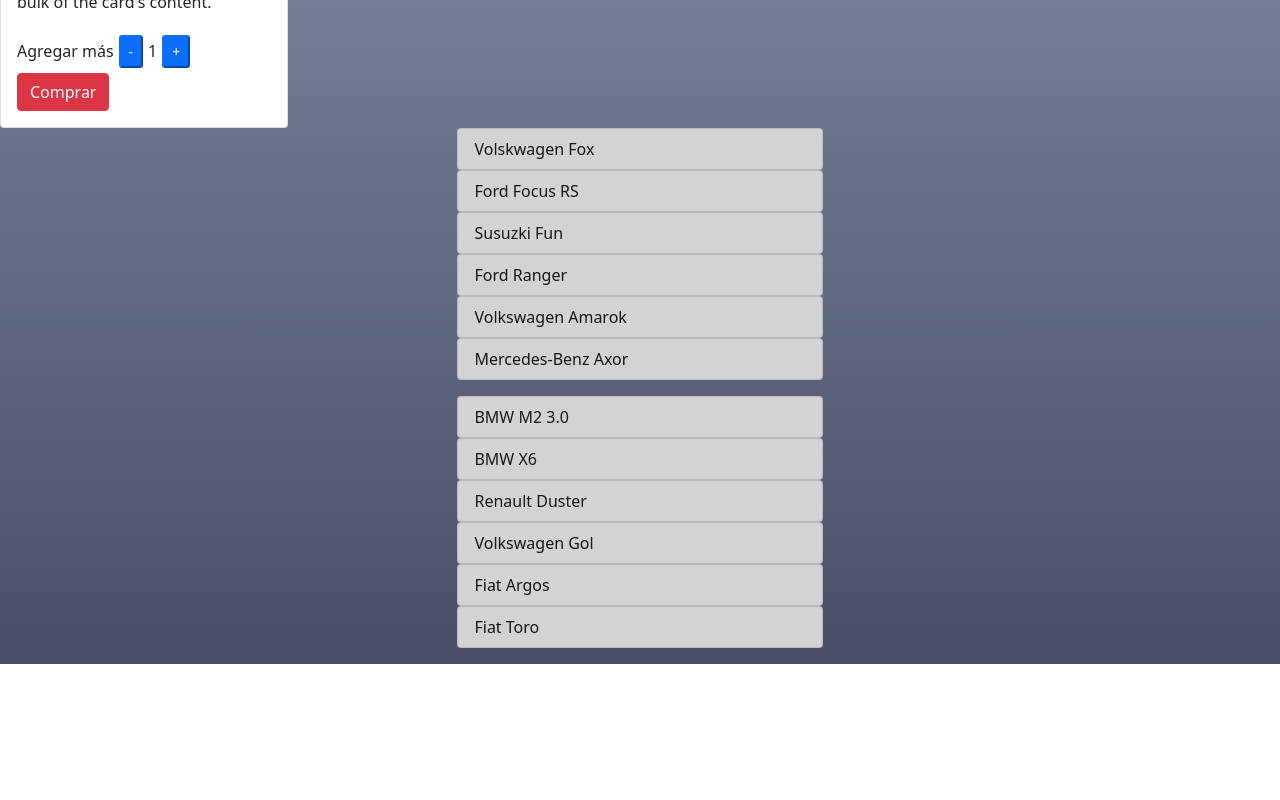
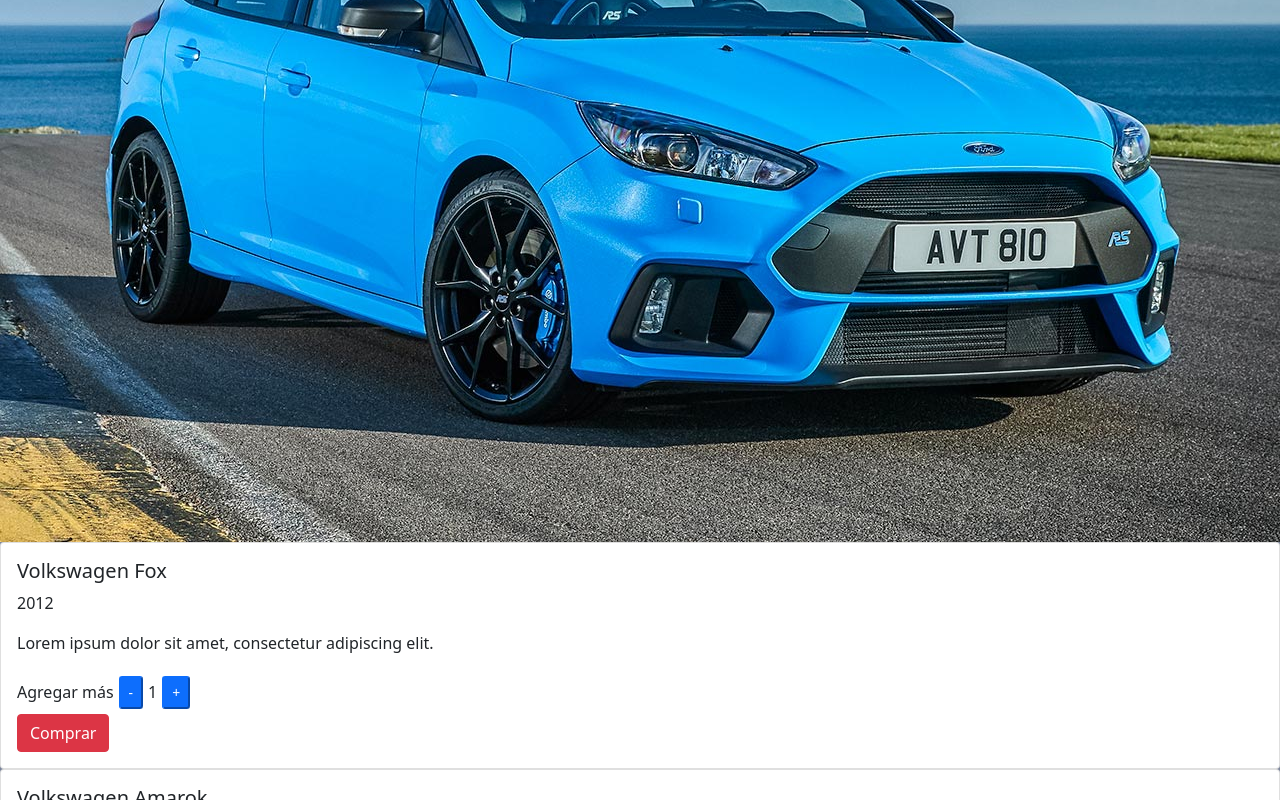
Before and after one commit to NikoSeta/ReactJS, a React (Create React App) app: page / in a window 1280 px wide. Shown: the part 380-1180 px from the top of the page. Before the commit the page ends 1044 px from the top, so only its background shows below. Built offline with nearby package versions, Linux system fonts and the light colour scheme.

Commit message:
arreglos a promesa

```diff
--- a/src/App.js
+++ b/src/App.js
@@ -1,16 +1,13 @@
 import './App.css';
 import "bootstrap/dist/css/bootstrap.min.css";
 import NavBar from './Components/NavBar';
-import Card1 from './Components/Card1';
-import { ItemList } from './Components/ItemList';
+import ItemList from './Components/ItemList';
 
 function App() {
   return (
     <div className='App'>
       <NavBar/>
-      <Card1/>
       <ItemList/>
-
     </div>
   );
 }
--- a/src/Components/Card1.jsx
+++ /dev/null
@@ -1,23 +0,0 @@
-import './CSS/Card1.css'
-import React from 'react'
-import ImgCard from '../Img/Ford.jpg'
-import ItemCount from './ItemCont'
-
-function Card1() {
-    return (
-        <div className="col">
-            <div className='card'>
-                <img src= {ImgCard} className='card-img-top' alt='logo'/>
-                <div className='card-body'>
-                    <h5 className='card-title'>Ford Focus RS</h5>
-                    <p className='card-text'>Some quick example text to build on the card title and make up the bulk of the card's content.</p>
-                    <ItemCount/>
-                    <a href='#' className='btn btn-danger'>Comprar</a>
-                </div>
-            </div>
-        </div>
-
-        )
-    }
-
-export default Card1;
--- a/src/Components/Item1.jsx
+++ b/src/Components/Item1.jsx
@@ -1,41 +1,21 @@
+
 import React from 'react'
+import ImgCard from '../Img/Ford.jpg'
+import ItemCount from './ItemContador'
 
-const Autos = [
-    {id: 1, marca: "Volkswagen", modelo: "Fox", año: 2012, descripcion: "Lorem ipsum dolor sit amet, consectetur adipiscing elit.", precio: 9000},
-    {id: 2, marca: "Volkswagen", modelo: "Amarok", año: 2016, descripcion: "Lorem ipsum dolor sit amet, consectetur adipiscing elit.", precio: 15000},
-    {id: 3, marca: "Volkswagen", modelo: "Gol", año: 2010, descripcion: "Lorem ipsum dolor sit amet, consectetur adipiscing elit.", precio: 8500},
-    {id: 4, marca: "Fiat", modelo: "Argos", año: 2020, descripcion: "Lorem ipsum dolor sit amet, consectetur adipiscing elit.", precio: 20000},
-    {id: 5, marca: "Fiat", modelo: "Toro", año: 2019, descripcion: "Lorem ipsum dolor sit amet, consectetur adipiscing elit.", precio: 25000},
-    {id: 6, marca: "Ford", modelo: "Ranger", año: 2008, descripcion: "Lorem ipsum dolor sit amet, consectetur adipiscing elit.", precio: 9000},
-    {id: 7, marca: "Ford", modelo: "Focus RS", año: 2019, descripcion: "Lorem ipsum dolor sit amet, consectetur adipiscing elit.", precio: 26000},
-    {id: 8, marca: "Suzuki", modelo: "Fun", año: 2007, descripcion: "Lorem ipsum dolor sit amet, consectetur adipiscing elit.", precio: 5000 },
-    {id: 9, marca: "Mercedes-Benz", modelo: "Axor", año: 2020, descripcion: "Lorem ipsum dolor sit amet, consectetur adipiscing elit.", precio: 60000},
-    {id: 10, marca: "BWM", modelo: "M2 3.0", año: 2018, descripcion: "Lorem ipsum dolor sit amet, consectetur adipiscing elit.", precio: 40000},
-    {id: 11, marca: "BMW", modelo: "X6", año: 2015, descripcion: "Lorem ipsum dolor sit amet, consectetur adipiscing elit.", precio: 65000},
-    {id: 12, marca: "Renault", modelo: "Duster", año: 2012, descripcion: "Lorem ipsum dolor sit amet, consectetur adipiscing elit.", precio: 24000},
-]
-
-function getAutos (id){
-    return Autos.find(auto => auto.id === id)
-}
-let tarea = new Promise ((resolve, reject) => {
-    resolve(getAutos (16));
-    reject("no hay autos");
-});
 
 function Item1() {
-
-    tarea.then( (respuesta) => {
-        console.log(respuesta);
-
-    }, error => {
-        console.log('Error', error);
-
-    })
-
     return (
-        <div>
-           <a>{}</a>
+        <div className="col">
+            <div className='card'>
+                <img src= {ImgCard} className='card-img-top' alt='logo'/>
+                <div className='card-body'>
+                    <h5 className='card-title'>Ford Focus RS</h5>
+                    <p className='card-text'>Some quick example text to build on the card title and make up the bulk of the card's content.</p>
+                    <ItemCount/>
+                    <a href='#' className='btn btn-danger'>Comprar</a>
+                </div>
+            </div>
         </div>
     )
 }
--- a/src/Components/ItemList.jsx
+++ b/src/Components/ItemList.jsx
@@ -1,55 +1,51 @@
-import React from 'react'
-import Item1 from './Item1'
+import React from 'react';
+import ImgCard from '../Img/Ford.jpg';
+import ItemCont from './ItemContador';
 
+const Autos = [
+    {id: 1, marca: "Volkswagen", modelo: "Fox", año: 2012, descripcion: "Lorem ipsum dolor sit amet, consectetur adipiscing elit.", precio: 9000},
+    {id: 2, marca: "Volkswagen", modelo: "Amarok", año: 2016, descripcion: "Lorem ipsum dolor sit amet, consectetur adipiscing elit.", precio: 15000},
+    {id: 3, marca: "Volkswagen", modelo: "Gol", año: 2010, descripcion: "Lorem ipsum dolor sit amet, consectetur adipiscing elit.", precio: 8500},
+    {id: 4, marca: "Fiat", modelo: "Argos", año: 2020, descripcion: "Lorem ipsum dolor sit amet, consectetur adipiscing elit.", precio: 20000},
+    {id: 5, marca: "Fiat", modelo: "Toro", año: 2019, descripcion: "Lorem ipsum dolor sit amet, consectetur adipiscing elit.", precio: 25000},
+    {id: 6, marca: "Ford", modelo: "Ranger", año: 2008, descripcion: "Lorem ipsum dolor sit amet, consectetur adipiscing elit.", precio: 9000},
+    {id: 7, marca: "Ford", modelo: "Focus RS", año: 2019, descripcion: "Lorem ipsum dolor sit amet, consectetur adipiscing elit.", precio: 26000},
+    {id: 8, marca: "Suzuki", modelo: "Fun", año: 2007, descripcion: "Lorem ipsum dolor sit amet, consectetur adipiscing elit.", precio: 5000 },
+    {id: 9, marca: "Mercedes-Benz", modelo: "Axor", año: 2020, descripcion: "Lorem ipsum dolor sit amet, consectetur adipiscing elit.", precio: 60000},
+    {id: 10, marca: "BWM", modelo: "M2 3.0", año: 2018, descripcion: "Lorem ipsum dolor sit amet, consectetur adipiscing elit.", precio: 40000},
+    {id: 11, marca: "BMW", modelo: "X6", año: 2015, descripcion: "Lorem ipsum dolor sit amet, consectetur adipiscing elit.", precio: 65000},
+    {id: 12, marca: "Renault", modelo: "Duster", año: 2012, descripcion: "Lorem ipsum dolor sit amet, consectetur adipiscing elit.", precio: 24000},
+]
+
+console.log(Autos.map((auto)=>({marca: auto.marca, modelo: auto.modelo})));
+
+function getAutos (id){
+    return Autos.find(auto => auto.id === id)}
+
+let tarea = new Promise ((resolve, reject) => {
+        setTimeout(() => {
+            resolve(getAutos(1));
+        }, 2000);
+        reject ("No hay autos")
+})
 
 function ItemList() {
+    tarea.then( (respuesta) => {console.log(respuesta);
+    }, error => {
+        console.log('Error', error);
+    })
     return (
-        <div className="container d-flex justify-content-center">
-            <div className="row">
-                <ul className="col-bg-4">
-                    <Item1 />
-                    <li class="list-group">
-                        <a href="#" class="list-group-item list-group-item-dark dark" aria-current="true">Volskwagen Fox</a>
-                    </li>
-                    <li class="list-group">
-                        <a href="#" class="list-group-item list-group-item-dark dark" aria-current="true">Ford Focus RS</a>
-                    </li>
-                    <li class="list-group">
-                        <a href="#" class="list-group-item list-group-item-dark dark" aria-current="true">Susuzki Fun</a>
-                    </li>
-                    <li class="list-group">
-                        <a href="#" class="list-group-item list-group-item-dark dark" aria-current="true">Ford Ranger</a>
-                    </li>
-                    <li class="list-group">
-                        <a href="#" class="list-group-item list-group-item-dark dark" aria-current="true">Volkswagen Amarok</a>
-                    </li>
-                    <li class="list-group">
-                        <a href="#" class="list-group-item list-group-item-dark dark" aria-current="true">Mercedes-Benz Axor</a>
-                    </li>
-                </ul>
-                <ul className="col-bg-4">
-                    <li class="list-group">
-                        <a href="#" class="list-group-item list-group-item-dark dark" aria-current="true">BMW M2 3.0</a>
-                    </li>
-                    <li class="list-group">
-                        <a href="#" class="list-group-item list-group-item-dark dark" aria-current="true">BMW X6</a>
-                    </li>
-                    <li class="list-group">
-                        <a href="#" class="list-group-item list-group-item-dark dark" aria-current="true">Renault Duster</a>
-                    </li>
-                    <li class="list-group">
-                        <a href="#" class="list-group-item list-group-item-dark dark" aria-current="true">Volkswagen Gol</a>
-                    </li>
-                    <li class="list-group">
-                        <a href="#" class="list-group-item list-group-item-dark dark" aria-current="true">Fiat Argos</a>
-                    </li>
-                    <li class="list-group">
-                        <a href="#" class="list-group-item list-group-item-dark dark" aria-current="true">Fiat Toro</a>
-                    </li>
-                </ul>
-            </div>
-        </div>
-    )
-}
-
-export {ItemList}
+        <>
+        <img src= {ImgCard} className='card-img-top' alt='logo'/>
+        {Autos.map((auto)=> <div className='card'>
+                                    <div className='card-body'>
+                                    <h5 className='card-title'>{auto.marca} {auto.modelo}</h5>
+                                    <p className='card-text'>{auto.año}</p>
+                                    <p className='card-text'>{auto.descripcion}</p>
+                                    <ItemCont/>
+                                    <a href='#' className='btn btn-danger'>Comprar</a>
+                                </div>
+                            </div>)}
+        </>
+)}
+export default ItemList
```
Also changed, not shown: src/Components/ItemContador.jsx (renamed from src/Components/ItemCont.jsx).
